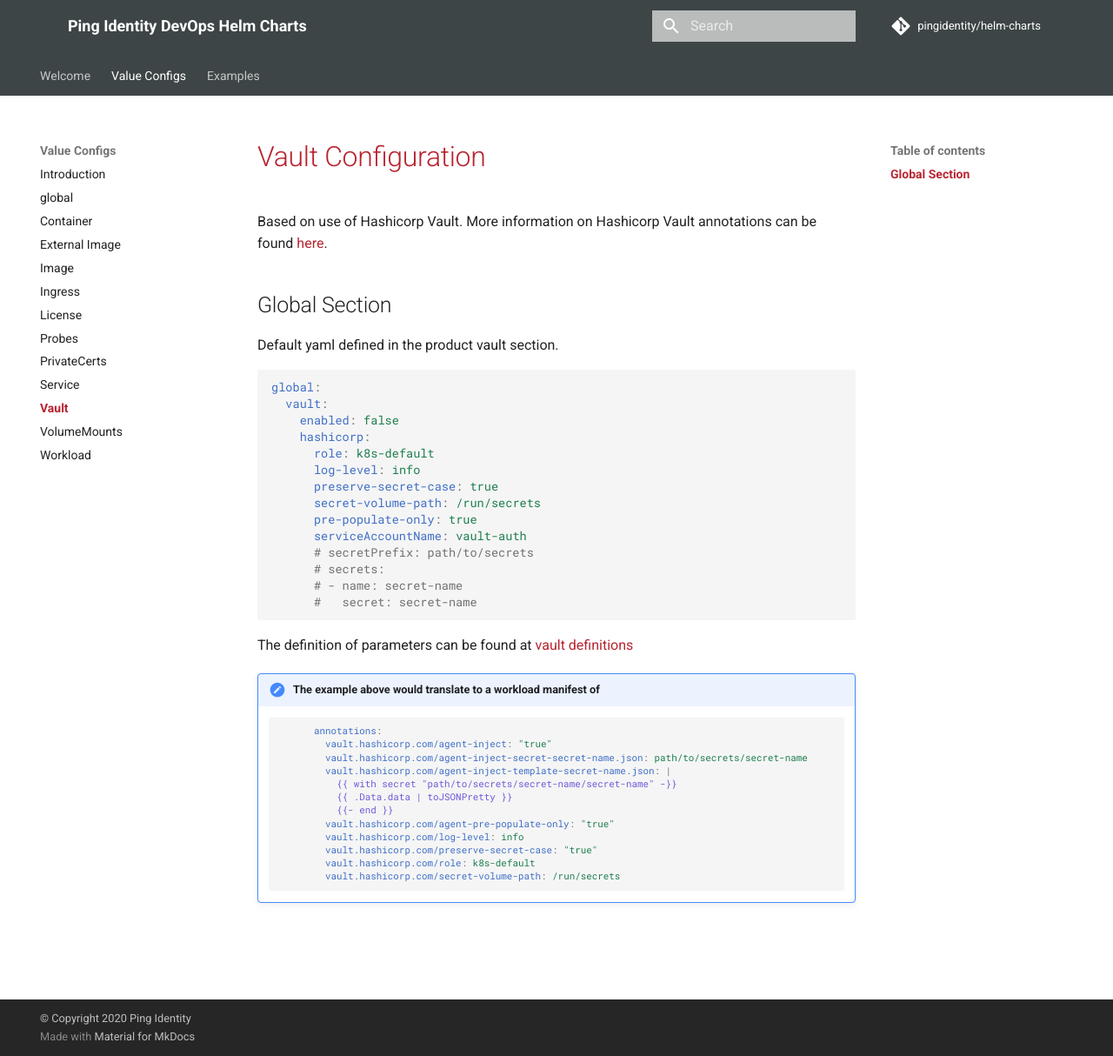
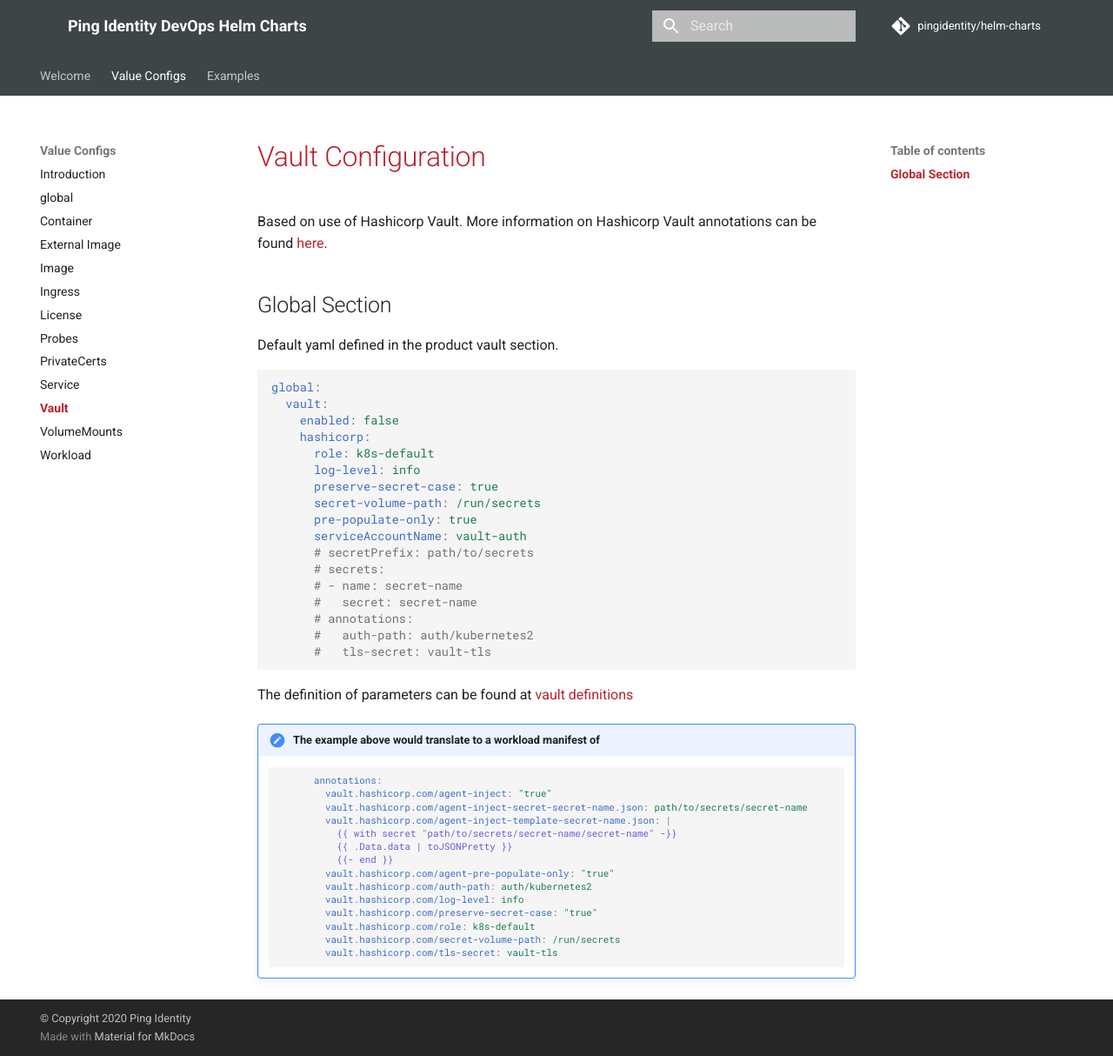
Before and after one commit to pingidentity/helm-charts, an MkDocs documentation site: the page built from docs/config/vault.md, in a window 1280 px wide and 1214 px high. Shown: the whole window at 87% size. Built offline with MkDocs 1.6.1 and Material for MkDocs 9.7.7, drawn with Linux system fonts in a browser that asks for light colours; comment, search, counter and statistics services are not loaded.

Commit message:
Add support for all Vault configuration annotations

````diff
--- a/docs/config/vault.md
+++ b/docs/config/vault.md
@@ -22,6 +22,9 @@
       # secrets:
       # - name: secret-name
       #   secret: secret-name
+      # annotations:
+      #   auth-path: auth/kubernetes2
+      #   tls-secret: vault-tls
 ```
 
 The definition of parameters can be found at
@@ -37,8 +40,10 @@
               {{ .Data.data | toJSONPretty }}
               {{- end }}
             vault.hashicorp.com/agent-pre-populate-only: "true"
+            vault.hashicorp.com/auth-path: auth/kubernetes2
             vault.hashicorp.com/log-level: info
             vault.hashicorp.com/preserve-secret-case: "true"
             vault.hashicorp.com/role: k8s-default
             vault.hashicorp.com/secret-volume-path: /run/secrets
+            vault.hashicorp.com/tls-secret: vault-tls
     ```
````
Also changed, not shown: 3 other files.
